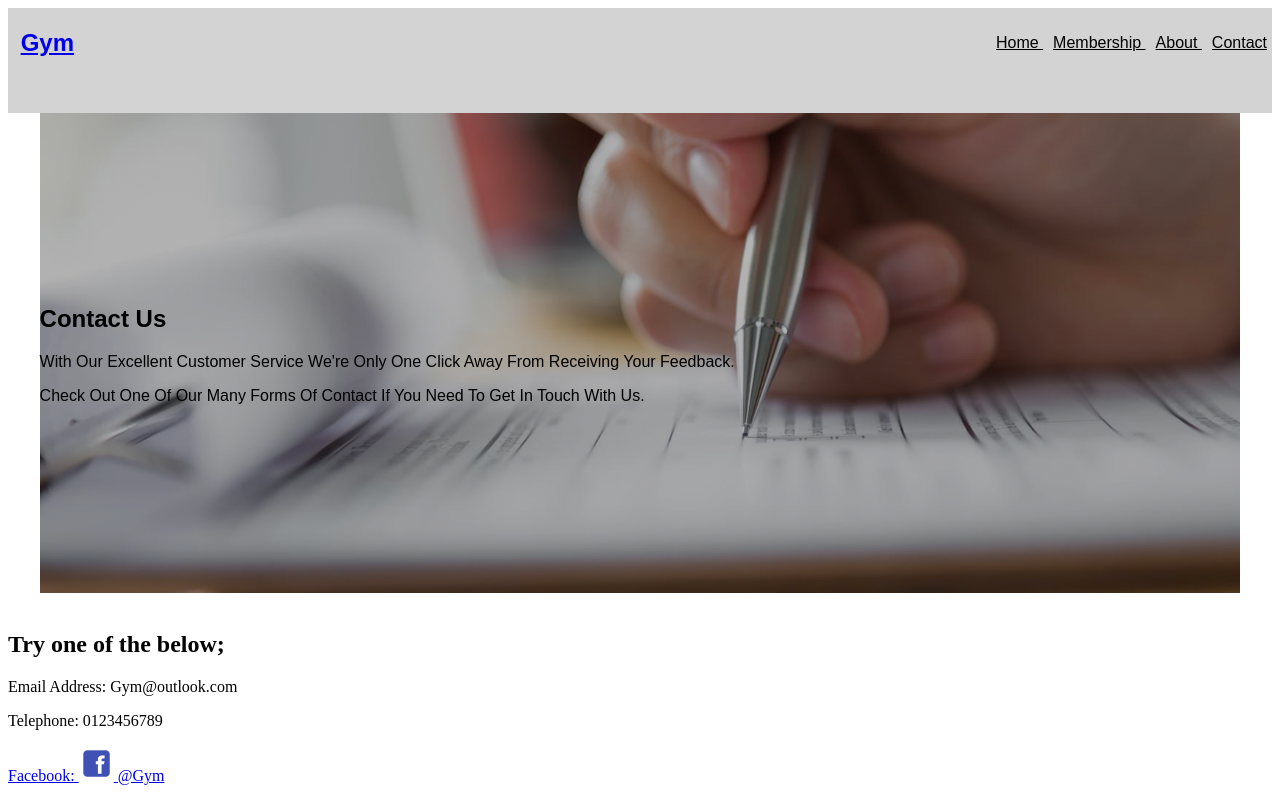
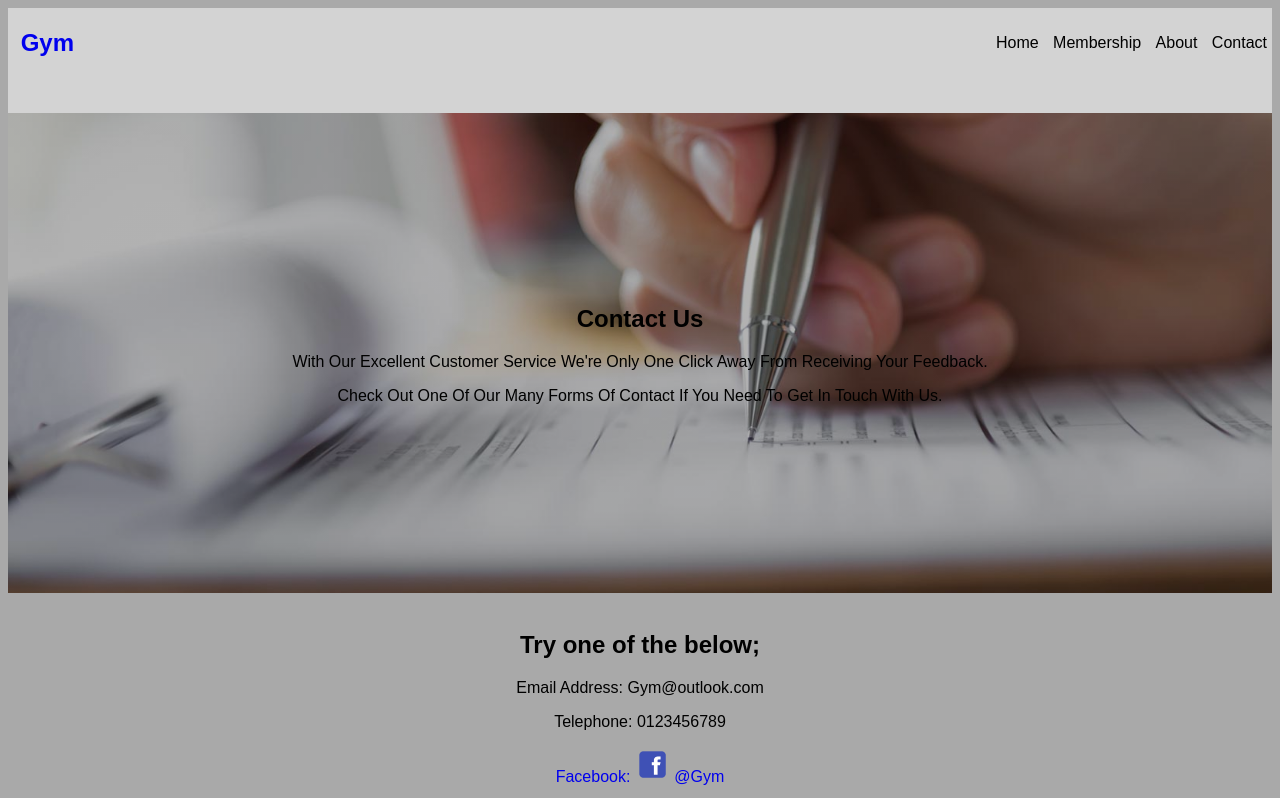
Before and after one commit to bhavikamistry/CS114-Week-6, a plain HTML site: page contact.html in a window 1280 px wide. Shown: the top 798 px of the page. Drawn offline with Linux system fonts and the light colour scheme.

Commit message:
Added some css to remove underlining from hyperlinks, removed some comments and changed the background image to 100% width, aligned text to centre changed font and changed background and text colours

```diff
--- a/css/stylesheet.css
+++ b/css/stylesheet.css
@@ -1,38 +1,44 @@
-/* All parent elements in the document have maximum height */
+/* All major elements in the document have maximum height */
 html, body, section{
-    /* This allows other elements in the rest of the page like the showcase to have their height styled by % */
     height: 100%;
 }
 
-/** Styling the navigation section of the screen */
+/* Some general styling for the text & background*/
+body{
+    font-family: Arial;
+    text-align: center;
+    background-color: darkgray;
+    text-decoration: white;
+}
+
+/* removing the underlines from hyperlinks */
+a{
+    text-decoration: none;
+}
+
+/** Styling the navigation bar */
 nav{
-    /* Nav bar covers 100% of the screen in width */
     width: 100%;
     margin: auto;
-    /* Height of nav bar */
     height: 85px;
     position: sticky;
     background-color: lightgray;
-    /** Black border acting as padding between nav bar and showcase */
     border-bottom: lightgray solid 20px;
 }
 
-/** Styling the logo/main heading of the website */
+/** Styling the title of the website */
 nav h1{
-    /** Padding between logo and end of screen */
     padding-left: 1%;
     font-family: Arial;
     color: black;
-    /** Positioning logo*/
     margin: auto;
     float: left;
     text-align: left;
     line-height: 70px;
 }
 
-/** Navigation bar height and position on the screen (right) */
+/** Nav bar height and position on the screen (right) */
 nav ul{
-    /* Positioning the navigation elements */
     margin: auto;
     text-align: right;
     line-height: 70px;
@@ -48,34 +54,27 @@ nav ul li {
 nav ul li a {
     font-family: Arial;
     color: black;
-    /** Margin/padding between the words on the nav bar */
     margin: 0 5px;
 }
 
 /* CONTACT US PAGE STYLING */
 /* Contact page image background */
 .contact-background{
-    /* Height of showcase*/
     height: 60%;
-    /* Margin between end of screen and image */
-    width: 95%;
-    /* Styling the showcase to make sure it covers the whole screen **/
+    width: 100%;
     background-repeat: no-repeat;
     background-size: cover;
-    /* Centering the showcase */
     margin: auto;
     position: relative;
     background-position: center;
-    /* adding image to background */
     background-image: linear-gradient(rgba(0,0,0,0.3), rgba(0,0,0,0.3)), url("../images/form-filling.jpg");
 }
 
-/* class for styling the text div in the page where the text falls on top of the background image */
+/* styling the text div in the page where the text falls on top of the background image */
 .content{
     font-family: Arial;
     text-transform: capitalize;
     width: 100%;
-    /* Positioning text in the middle of showcase */
     position: absolute;
     top:50%;
     left: 50%;
```
